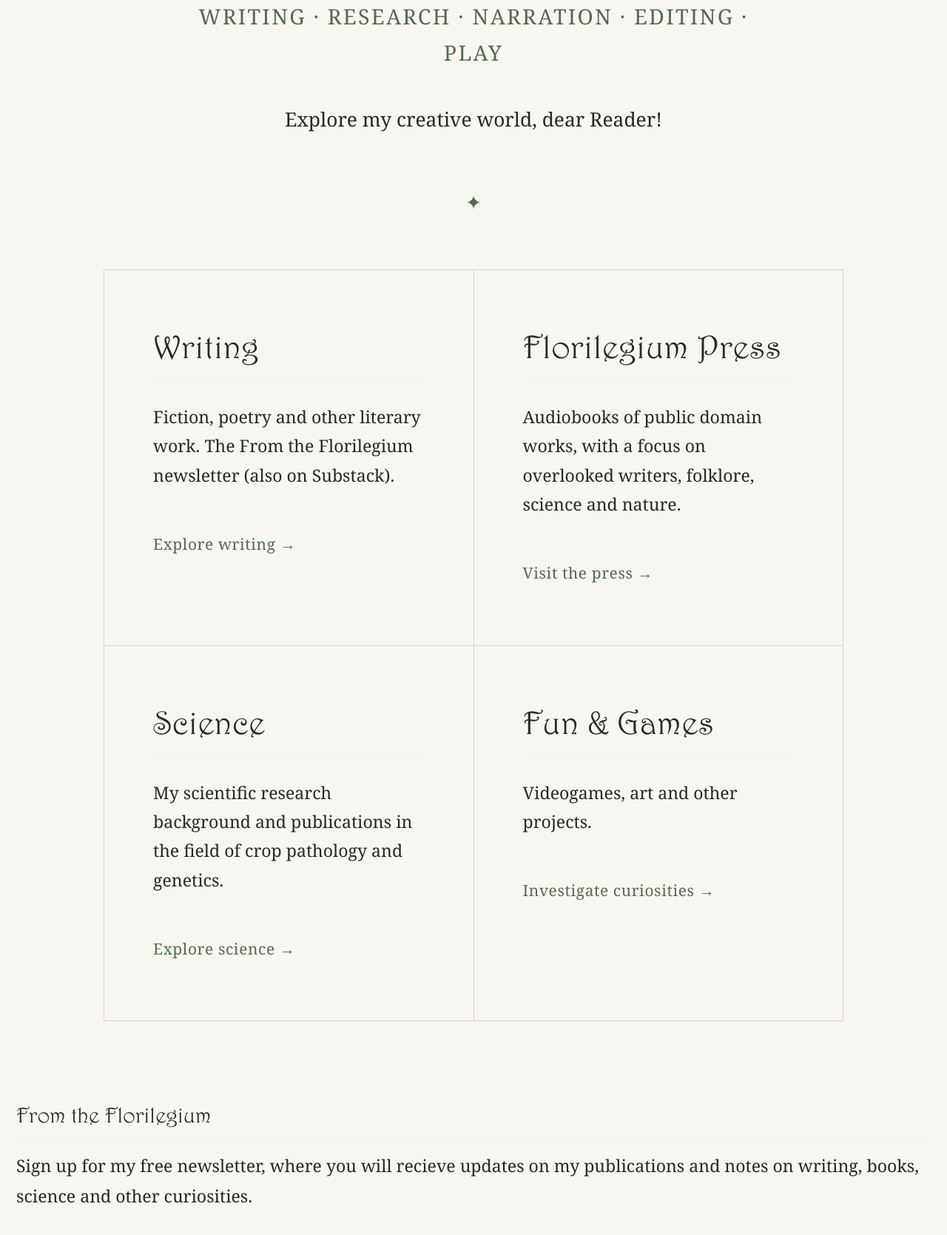
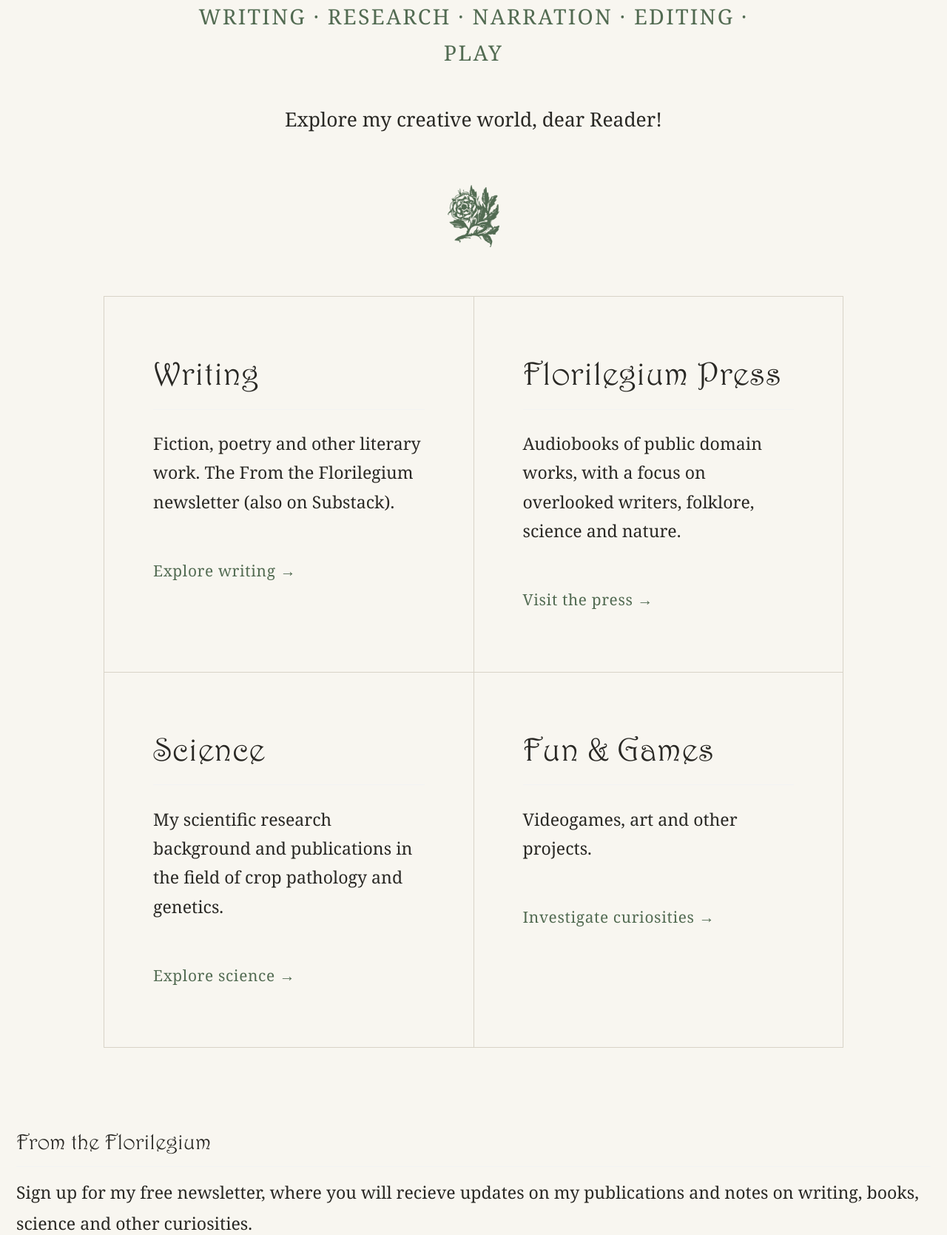
Before and after one commit to ambernhafeez/ambersflorilegium, a Jekyll site: the page built from index.html, in a window 1280 px wide, cut to the strip 408-2077 px from the top of the page. Shown: the whole strip at 74% size. Built offline with Jekyll 4.4.1, drawn with Linux system fonts in a browser that asks for light colours; cached includes are drawn as plain includes; the list of posts is cut into pages by our own code.

```diff
--- a/assets/css/main.scss
+++ b/assets/css/main.scss
@@ -168,6 +168,8 @@ a:hover {
   margin: -2rem auto 3rem;
   color: #526b52;
   font-size: 1.2rem;
+  max-width: 70px;
+
 }
 
 .florilegium-masthead {
--- a/index.html
+++ b/index.html
@@ -23,7 +23,10 @@ permalink: /
 
 </div>
 
-<div class="florilegium-divider">✦</div>
+<div class="florilegium-divider">
+<img src="{{ '/assets/images/onapincushion-rosedecal-green.png' | relative_url }}"
+alt="Rose vectorised and recoloured from William De Morgan's illustration in On A Pincushion.">
+</div>
 
 <div class="florilegium-sections">
 
```
Also changed, not shown: _pages/florilegium-press.md (+1 -1 lines), assets/images/onapincushion-frontspiece.png (deleted), assets/images/onapincushion-rosedecal-green.png (added).
